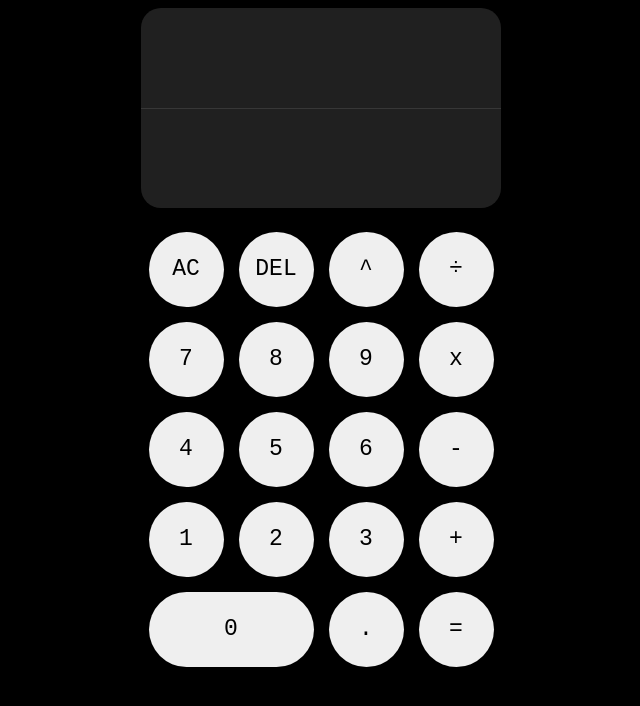
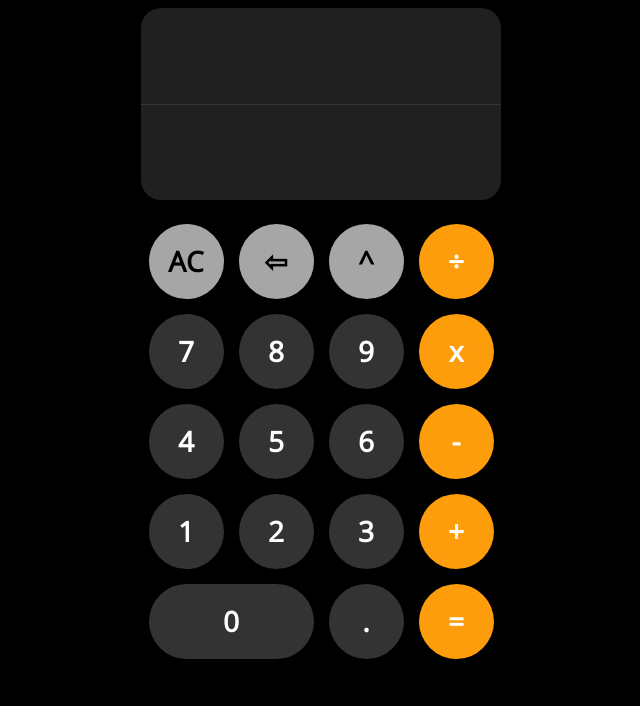
Before and after one commit to wongyuhao/calculator, a plain HTML site: page index.html in a window 1280 px wide. Shown: the whole page, without its empty margins (319-959 px from the left). Drawn offline with nearby package versions, Linux system fonts and the light colour scheme.

Commit message:
updated css

```diff
--- a/index.html
+++ b/index.html
@@ -2,7 +2,7 @@
 
 <html>
     <head>
-        <title>Calculator</title>
+        <title>Haoculator</title>
         <link rel="stylesheet" href="https://fonts.googleapis.com/css?family=Open+Sans">
         <link href = "style.css" type="text/css" rel ="stylesheet">
     </head>
@@ -31,6 +31,7 @@
                 <button class="btn numBtn" id="btn7" value="7">7</button>
                 <button class="btn numBtn" id="btn8" value="8">8</button>
                 <button class="btn numBtn" id="btn9" value="9">9</button>
+                <button class="btn" id="btnDEC" value="." >.</button>
 
                 <button class="btn oprBtn" id="btnPl" value="ADD">+</button>
                 <button class="btn"id="btnMn" value="MINUS">-</button>
@@ -39,9 +40,9 @@
                 <button class="btn oprBtn" id="btnPOW" value="POWER">^</button>
 
                 <button class="btn" id="btnCLR" value="CLR">AC</button>
-                <button class="btn" id="btnDEL" value="DEL">DEL</button>
+                <button class="btn" id="btnDEL" value="DEL">&#8678</button>
                 <button class="btn" id="btnCALC" value="CALC">=</button>
-                <button class="btn" id="btnDEC" value="." >.</button>
+
 
 
 
--- a/style.css
+++ b/style.css
@@ -3,6 +3,8 @@ html{
     color:white;
     font-family: "Open Sans",sans-serif;
     font-size:35px;
+    overflow:auto;
+    scrollbar-width: none;
 
 }
 
@@ -10,14 +12,14 @@ html{
     align-items: center;
     display:flex;
     flex-direction: column;
-    height: 100vh;
+    height: 98vh;
 
 }
 
 #display-area{
     display: flex;
     flex-direction: column;
-    height: 25vh;
+    height: 24vh;
     width: 360px;
     background-color: rgba(255,255,255,0.125);
     border-radius: 20px;
@@ -27,8 +29,8 @@ html{
 #entered-area{
 
 
-    height:12.5vh;
-    line-height: 12.5vh;
+    height:12vh;
+    line-height: 12vh;
     width:auto;
     text-align: right;
     border-bottom: rgba(255,255,255,0.1) 1px solid;
@@ -39,8 +41,8 @@ html{
 
 #result-area{
 
-    height:12.5vh;
-    line-height: 12.5vh;
+    height:12vh;
+    line-height: 12vh;
     width:auto;
     text-align: right;
 
@@ -52,7 +54,6 @@ html{
 .text{
     margin: 0px;
     padding-right:15px;
-    padding-top:3px;
     padding-left:15px;
 
     white-space: nowrap;
@@ -63,6 +64,11 @@ html{
     color: rgba(255,255,255,0.7);
 }
 
+#result-text{
+    color:white;
+    font-weight: bold;
+}
+
 .btn{
 
     border-radius: 100%;
@@ -70,15 +76,40 @@ html{
     width: 75px;
     text-decoration: none;
     border: none;
-    font-family: "Roboto Mono",monospace;
-    font-size:23px;
+    font-family: "Open Sans",sans-serif;
+    font-size:28px;
+    font-weight: bold;
+    cursor: pointer;
+    color:white;
+}
+
+.numBtn, #btnDEC{
+    background-color:	hsl(0, 0%, 20%);
 
 }
 
+.numBtn:hover, #btnDEC:hover{
+    background-color: 	hsl(0, 0%, 30%);
+}
+
+#btnPl, #btnMn,#btnMl, #btnDv, #btnCALC{
+    background-color: hsl(36, 99%, 52%);
+}
+#btnPl:hover, #btnMn:hover,#btnMl:hover, #btnDv:hover, #btnCALC:hover{
+    background-color: hsl(36, 99%, 62%);
+}
+
+#btnCLR,#btnDEL,#btnPOW{
+   background-color: hsl(0, 0%, 65%);
+   color:black;
+}
+#btnCLR:hover,#btnDEL:hover,#btnPOW:hover{
+    background-color: hsl(0, 0%, 75%);
+ }
 
 
 #button-area{
-    height: 73vh;
+    height: 71vh;
     width: auto;
     margin-top:2vh;
     display:grid;
```
